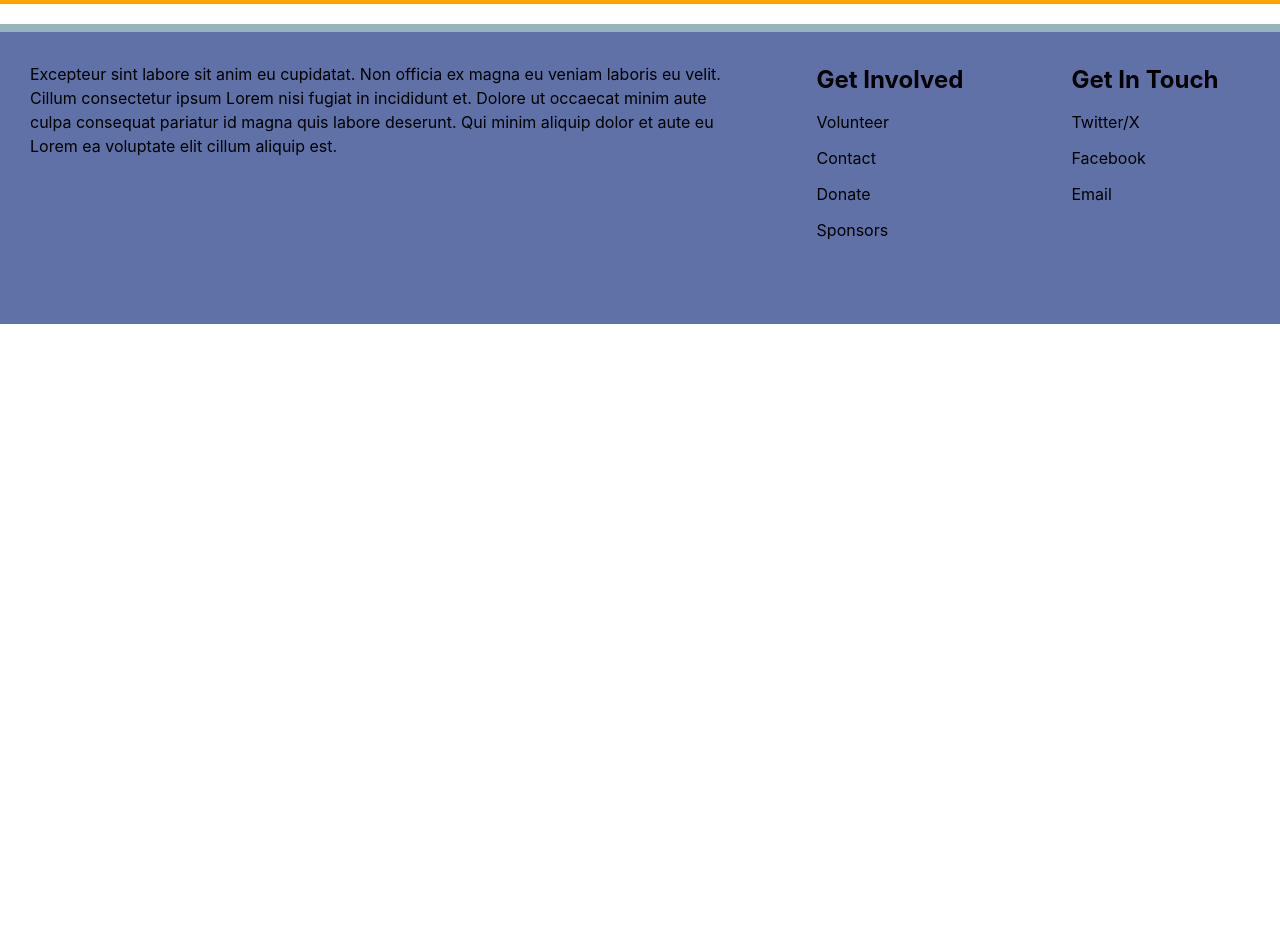
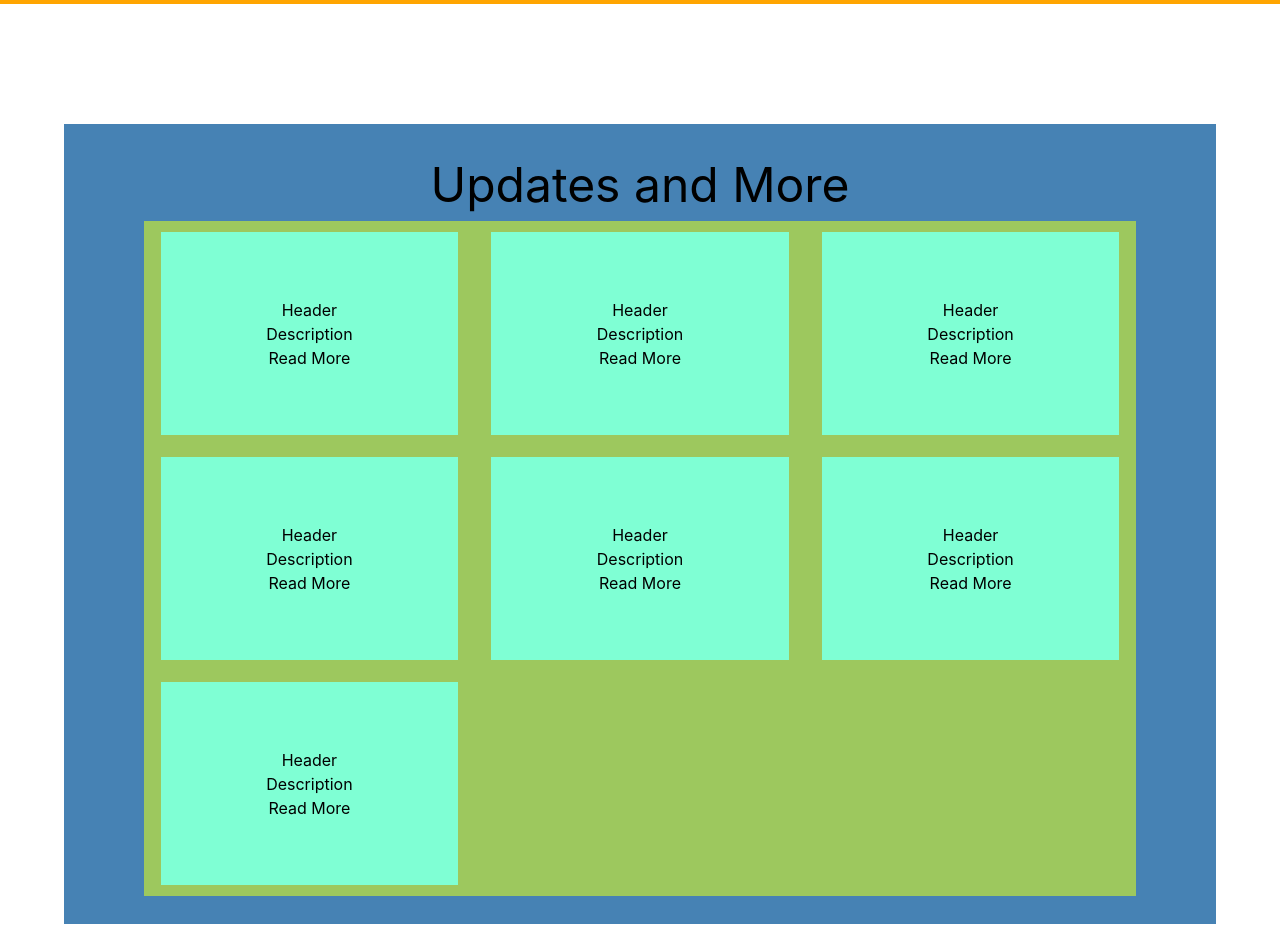
Before and after one commit to AlexanderChao14/RTWB-Website, a React (Create React App) app: page / in a window 1280 px wide. Shown: the part 1860-2797 px from the top of the page. Before the commit the page ends 2184 px from the top, so only its background shows below. Built offline with nearby package versions, Linux system fonts and the light colour scheme.

Commit message:
Cleaned up styles, and added new section on Landing page

```diff
--- a/src/components/pages/Home.js
+++ b/src/components/pages/Home.js
@@ -1,8 +1,9 @@
 import React from 'react'
-import {CardHeading, StyledHeading} from '../styled/StyledHeading'
+import {CardHeading, SectionHeading, StyledHeading} from '../styled/StyledHeading'
 import { GridStyle11, GridStyle12, GridStyle21 } from '../styled/GridStyles'
-import { FlexItemColumn, FlexItemRow, FlexItemSingle } from '../styled/ItemStyles'
+import { FlexItemLeft, FlexItemCenter } from '../styled/ItemStyles'
 import { TextMedium } from '../styled/TextStyles'
+import { FlexboxColumnCenter } from '../styled/FlexboxStyles'
 
 
 
@@ -16,15 +17,15 @@ const Home = () => {
             {/* Introduction Section */}
             <section style={{backgroundColor: "orange"}}>
                 <GridStyle11 className = "container-grid">
-                    <FlexItemColumn className="gridItemLeft">
+                    <FlexItemLeft className="flexItemColumn">
                         <CardHeading>We are RTWB</CardHeading>
                         <TextMedium>Mission: Improve respiratory health through educational advancement of local healthcare providers worldwide.</TextMedium>
                         <TextMedium>Vision: Create a united Respiratory Therapy culture synonymous with giving back.</TextMedium>
-                    </FlexItemColumn>
+                    </FlexItemLeft>
 
-                    <FlexItemSingle className="gridItemCenter">
+                    <FlexItemCenter className="flexItemColumn">
                         <p>Picture goes here</p>
-                    </FlexItemSingle>
+                    </FlexItemCenter>
 
                 </GridStyle11>
             </section>
@@ -32,38 +33,77 @@ const Home = () => {
             {/* About us Second Section*/}
             <section style={{backgroundColor: "orange"}}>
                 <GridStyle12 className="container-grid">
-                    <FlexItemColumn className="gridItemLeft">
+                    <FlexItemLeft className="flexItemColumn">
                         <CardHeading>About us</CardHeading>
                         <TextMedium>RTWB is a collaborative project to educate and empower health care practitioners initiated by Respiratory Therapists around the globe.</TextMedium>
                         <div style={{backgroundColor: "steelblue", width:"30%"}}>Button: Learn More</div>
-                    </FlexItemColumn>
+                    </FlexItemLeft>
 
-                    <FlexItemSingle className="gridItemCenter">
+                    <FlexItemCenter className="flexItemColumn">
                         <p>Picture goes here</p>
-                    </FlexItemSingle>
+                    </FlexItemCenter>
                 </GridStyle12>
             </section>
 
             {/* Volunteer Section */}
             <section style={{backgroundColor: "orange"}}>
                 <GridStyle21 className="container-grid">
-                    <FlexItemSingle className="gridItemCenter">
+                    <FlexItemCenter className="flexItemColumn">
                         <CardHeading>Picture Goes Here</CardHeading>
-                    </FlexItemSingle>
+                    </FlexItemCenter>
 
-                    <FlexItemColumn className="gridItemLeft">
+                    <FlexItemLeft className="flexItemColumn">
                         <CardHeading>Get Involved</CardHeading>
                         <TextMedium>Interested in contributing to our cause? See how you can help our charity here:</TextMedium>
                         <div style={{backgroundColor: "steelblue", width:"30%"}}>Button: Get Involved</div>
-                    </FlexItemColumn>
-
-
+                    </FlexItemLeft>
                 </GridStyle21>
             </section>
 
-            {/* <StyledHeading className="text-green-800 underline">
-              Welcome to the homepage
-            </StyledHeading> */}
+            {/* Make a dynamic grid here for more sections */}
+            <section>
+                <FlexboxColumnCenter className="updatesContainer">
+                    <SectionHeading>Updates and More</SectionHeading>
+                    <div className="updatesGrid">
+                        <FlexItemCenter className="flexItemColumn">
+                            <h1>Header</h1>
+                            <p>Description</p>
+                            <div>Read More</div>
+                        </FlexItemCenter>
+                        <FlexItemCenter className="flexItemColumn">
+                            <h1>Header</h1>
+                            <p>Description</p>
+                            <div>Read More</div>
+                        </FlexItemCenter>
+                        <FlexItemCenter className="flexItemColumn">
+                            <h1>Header</h1>
+                            <p>Description</p>
+                            <div>Read More</div>
+                        </FlexItemCenter>
+                        <FlexItemCenter className="flexItemColumn">
+                            <h1>Header</h1>
+                            <p>Description</p>
+                            <div>Read More</div>
+                        </FlexItemCenter>
+                        <FlexItemCenter className="flexItemColumn">
+                            <h1>Header</h1>
+                            <p>Description</p>
+                            <div>Read More</div>
+                        </FlexItemCenter>
+                        <FlexItemCenter className="flexItemColumn">
+                            <h1>Header</h1>
+                            <p>Description</p>
+                            <div>Read More</div>
+                        </FlexItemCenter>
+                        <FlexItemCenter className="flexItemColumn">
+                            <h1>Header</h1>
+                            <p>Description</p>
+                            <div>Read More</div>
+                        </FlexItemCenter>
+
+                    </div>
+                </FlexboxColumnCenter>
+            </section>
 
         </React.Fragment>
     )
--- /dev/null
+++ b/src/components/styled/FlexboxStyles.js
@@ -0,0 +1,8 @@
+import styled from "styled-components";
+
+export const FlexboxColumnCenter = styled.div`
+    display: flex;
+    flex-direction: column;
+    align-items: center;
+    background-color: steelblue;
+`;
--- a/src/components/styled/ItemStyles.js
+++ b/src/components/styled/ItemStyles.js
@@ -2,38 +2,14 @@ import styled from "styled-components";
 
 //TODO: Need to see if theres a way I don't have to resuse all this code lol
 
-// For items that need the vertical flex direction
-export const FlexItemColumn = styled.div`
-    display: flex;
-    flex-direction: column;
-    background-color: aquamarine;
-    width: 90%;
-    height: 90%;
-    align-self: center;
-    justify-self: center;
-    justify-content: center;
-`;
+// For Flex items that are aligned to left
+export const FlexItemLeft = styled.div`
+    text-align: left;
+    align-items: left;
+`
 
-//For items that need the horizontal flex direction
-export const FlexItemRow = styled.div`
-    display: flex;
-    flex-direction: row;
-    background-color: aquamarine;
-    width: 90%;
-    height: 90%;
-    align-self: center;
-    justify-self: center;
-    justify-content: center;
-`;
-
-//For flex items that will only have one element inside
-//A bit useless, but nice for consistency.
-export const FlexItemSingle = styled.div`
-    display: flex;
-    background-color: aquamarine;
-    width: 90%;
-    height: 90%;
-    align-self: center;
-    justify-self: center;
-    justify-content: center;
-`;
+// For flex items that are aligned in center
+export const FlexItemCenter = styled.div`
+    text-align: center;
+    align-items: center;
+`
--- a/src/components/styled/StyledHeading.js
+++ b/src/components/styled/StyledHeading.js
@@ -12,3 +12,7 @@ export const CardHeading = styled.h1`
   font-weight: 700;
   font-family: 'Trebuchet MS', 'Lucida Sans Unicode', 'Lucida Grande', 'Lucida Sans', Arial, sans-serif;
 `;
+
+export const SectionHeading = styled.h1`
+  font-size: 3em;
+`;
--- a/src/index.css
+++ b/src/index.css
@@ -33,22 +33,32 @@ section {
   gap: 10px
 }
 
-/* For Grid items that align their content in the center */
-.gridItemCenter {
-  text-align: center;
-  align-items: center;
+/* Flex Items that go vertically */
+.flexItemColumn {
+  display: flex;
+  flex-direction: column;
+  background-color: aquamarine;
+  width: 90%;
+  height: 90%;
+  align-self: center;
+  justify-self: center;
+  justify-content: center;
 }
 
-/* For Grid items that align their content to the left */
-.gridItemLeft {
-  text-align: left;
-  align-items: left;
+/* The Container for the updates grid. */
+.updatesContainer {
+  width: 90%;
+  padding: 25px;
+  height: 800px;
 }
 
-/* For grid items that align their content to the right. */
-.gridItemRight {
-  text-align: right;
-  align-items: right;
+.updatesGrid {
+  display: grid;
+  background-color: rgb(157, 200, 94);
+  width: 90%;
+  height: 90%;
+  grid-template-columns: 1fr 1fr 1fr;
+  grid-template-rows: 1fr 1fr 1fr;
 }
 
 /* The footer object for all webpages */
```
Also changed, not shown: src/components/styled/GridStyles.js (line endings or trailing spaces).
